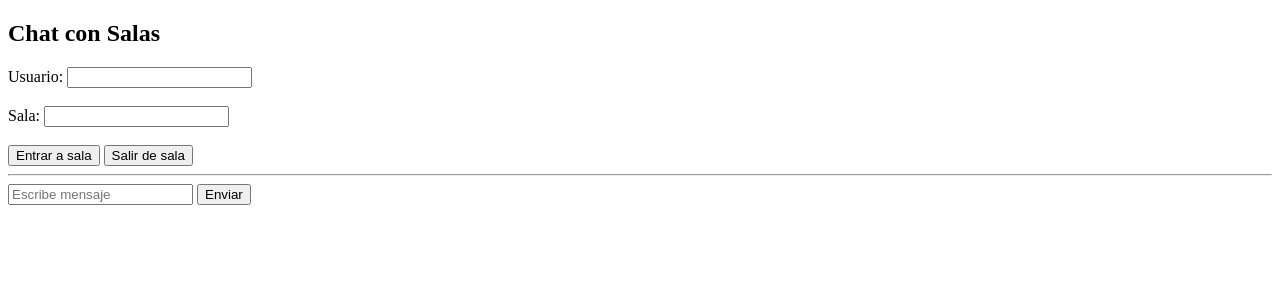
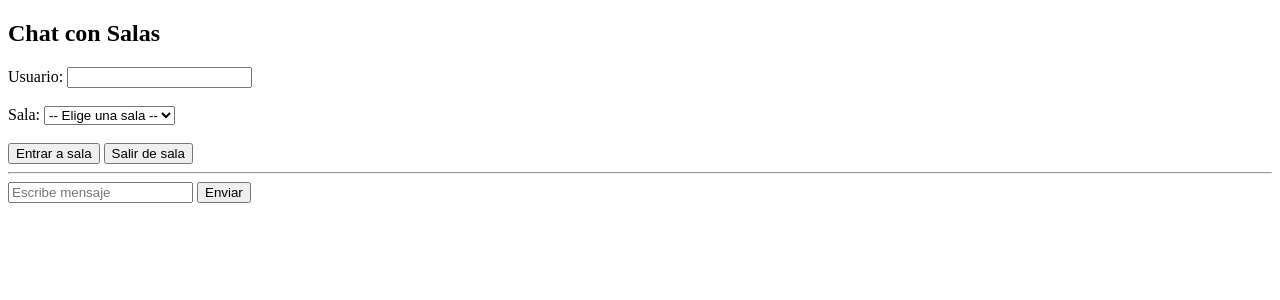
Before and after one commit to kayleen2807/Minichat, a Python web app: template templates/chat.html in a window 1280 px wide. Shown: the top 300 px of the page. Run offline with Jinja, Linux system fonts and the light colour scheme; the template is opened without the code that fills it, so the values that code supplies are empty.

Commit message:
Update chat.html

```diff
--- a/templates/chat.html
+++ b/templates/chat.html
@@ -10,7 +10,13 @@
 
 Usuario: <input id="usuario">
 <br><br>
-Sala: <input id="sala">
+Sala:
+<select id="sala">
+  <option value="">-- Elige una sala --</option>
+  <option value="chocoboyo">chocoboyo</option>
+  <option value="colita de rana">colita de rana</option>
+  <option value="ok mañana">ok mañana</option>
+</select>
 <br><br>
 <button onclick="entrar()">Entrar a sala</button>
 <button onclick="salir()">Salir de sala</button>
@@ -34,8 +40,8 @@ function agregar(texto) {
 
 function entrar() {
   usuario = document.getElementById("usuario").value.trim();
-  sala = document.getElementById("sala").value.trim();
-  if (!usuario || !sala) return alert("Escribe usuario y sala");
+  sala = document.getElementById("sala").value;
+  if (!usuario || !sala) return alert("Escribe tu usuario y elige una sala");
 
   ws = new WebSocket("ws://localhost:8765");
 
@@ -60,6 +66,8 @@ function entrar() {
 function salir() {
   if (ws && ws.readyState === WebSocket.OPEN) {
     ws.send(JSON.stringify({ tipo: "salir" }));
+    agregar(`--- Saliste de la sala ${sala} ---`);
+    sala = null;
   }
 }
 
```
